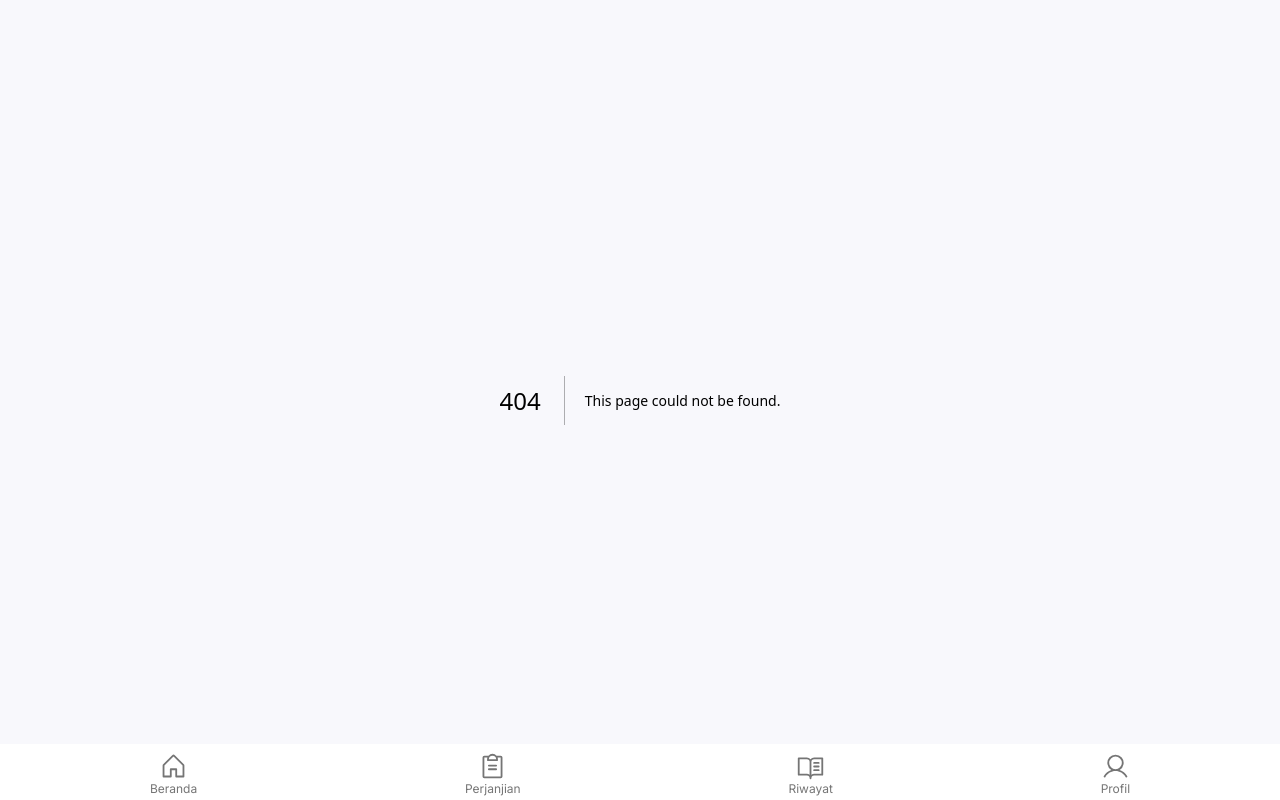
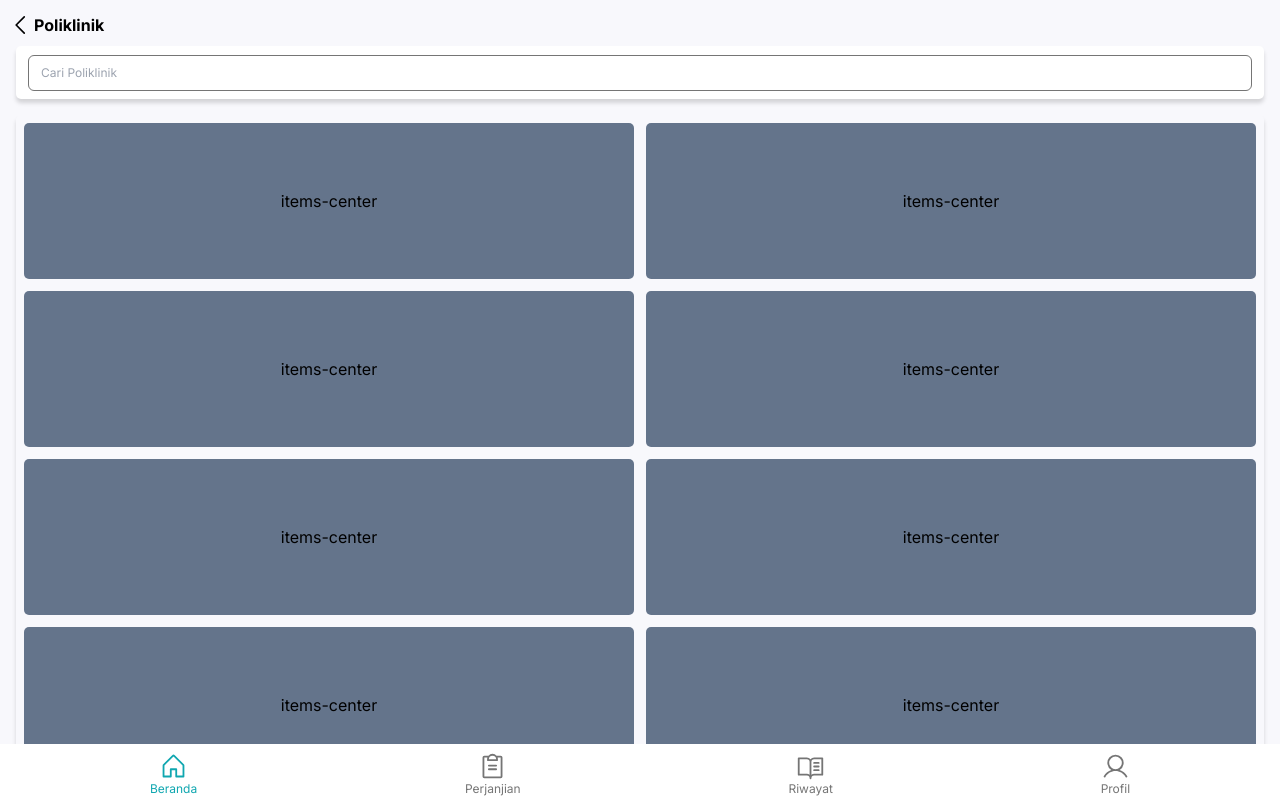
Before and after one commit to fellychandra/bigsapp, a Next.js app: page /beranda/poliklinik in a window 1280 px wide. Before the commit this address had no page. Built offline with nearby package versions, Linux system fonts and the light colour scheme.

Commit message:
poliklinik

```diff
--- /dev/null
+++ b/app/beranda/bmi/page.js
@@ -0,0 +1,11 @@
+import React from 'react'
+
+const Bmi = () => {
+  return (
+    <div>
+      BMI
+    </div>
+  )
+}
+
+export default Bmi
--- /dev/null
+++ b/app/beranda/info-layanan/page.js
@@ -0,0 +1,11 @@
+import React from 'react'
+
+const InfoLayanan = () => {
+  return (
+    <div>
+      info layanan
+    </div>
+  )
+}
+
+export default InfoLayanan
--- /dev/null
+++ b/app/beranda/kritik-saran/page.js
@@ -0,0 +1,11 @@
+import React from 'react'
+
+const KritikDanSaran = () => {
+  return (
+    <div>
+      kritik dan saran
+    </div>
+  )
+}
+
+export default KritikDanSaran
--- a/app/beranda/page.js
+++ b/app/beranda/page.js
@@ -8,7 +8,7 @@ export default function Beranda() {
     return (
         <>
             <div className='px-4'>
-                <section>
+                <section className='pt-10'>
                     <Logo />
                     <Slider />
                 </section>
@@ -16,10 +16,10 @@ export default function Beranda() {
                     <div className='py-2'>
                         <div className='text-sm font-bold'>Menu</div>
                         <div className='grid grid-cols-2 gap-3  place-items-center justify-center py-[9px] px-2 sm:px-2 bg-white h-[213px] w-full shadow-custom rounded-[5px]'>
-                            <Menu style={'bg-pink1 h-[90.549px] w-full'} teks={"Poliklinik"} />
-                            <Menu style={'bg-pink2 h-[90.549px] w-full'} teks={"Info Layanan"} />
-                            <Menu style={'bg-primary h-[90.549px] w-full'} teks={"BMI"} />
-                            <Menu style={'bg-ungu1 h-[90.549px] w-full'} teks={"Kritik & Saran"} />
+                            <Menu style={'bg-pink1 h-[90.549px] w-full'} teks={"Poliklinik"} link={"/beranda/poliklinik"} />
+                            <Menu style={'bg-pink2 h-[90.549px] w-full'} teks={"Info Layanan"} link={"/beranda//info-layanan"} />
+                            <Menu style={'bg-primary h-[90.549px] w-full'} teks={"BMI"} link={"/beranda//bmi"}/>
+                            <Menu style={'bg-ungu1 h-[90.549px] w-full'} teks={"Kritik & Saran"} link={"/beranda//kritik-saran"} />
                         </div>
                     </div>
                 </section>
--- /dev/null
+++ b/app/beranda/poliklinik/page.js
@@ -0,0 +1,54 @@
+'use client';
+import Card from '@/components/card poliklinik/';
+import { CaretLeft, CaretRight, DotOutline } from '@phosphor-icons/react'
+import Link from 'next/link';
+import React from 'react'
+
+const Poliklinik = () => {
+  return (
+    <>
+      <div className='px-2'>
+        <section className='pt-3'>
+          <Link href={'/beranda'} className='flex items-center font-bold poin'>
+            <CaretLeft size={26} />
+            <div>
+              Poliklinik
+            </div>
+          </Link>
+        </section>
+        <section className='p-2'>
+          <div className='w-full'>
+            <div className='flex w-full h-[53px] bg-white rounded-[5px] items-center shadow-custom'>
+              <div className="p-3 w-full text-abuabu font-normal text-[12px]">
+                <input
+                  type="text"
+                  className="w-full border border-abuabu rounded-md py-2 px-3 focus:outline-none focus:border-primary1"
+                  placeholder="Cari Poliklinik"
+                />
+              </div>
+            </div>
+          </div>
+        </section>
+        <section className='p-2 overflow-y-auto' style={{ maxHeight: 'calc(100vh - 160px)' }}>
+          <div className='grid grid-cols-2 gap-3 place-items-center justify-center p-2 w-full h-full rounded-[5px] shadow-custom '>
+            <Card data={""} />
+            <Card data={""} />
+            <Card data={""} />
+            <Card data={""} />
+            <Card data={""} />
+            <Card data={""} />
+            <Card data={""} />
+            <Card data={""} />
+            <Card data={""} />
+            <Card data={""} />
+            <Card data={""} />
+            <Card data={""} />
+          </div>
+        </section>
+      </div>
+    </>
+
+  )
+}
+
+export default Poliklinik
--- /dev/null
+++ b/components/card poliklinik/index.js
@@ -0,0 +1,21 @@
+import Link from 'next/link';
+import React from 'react'
+
+const Card = ({ data }) => {
+    const slides = [
+        { url: 'https://images.unsplash.com/photo-1532938911079-1b06ac7ceec7?q=80&w=1932&auto=format&fit=crop&ixlib=rb-4.0.3&ixid=M3wxMjA3fDB8MHxwaG90by1wYWdlfHx8fGVufDB8fHx8fA%3D%3D' },
+        { url: 'https://images.unsplash.com/photo-1527613426441-4da17471b66d?q=80&w=1752&auto=format&fit=crop&ixlib=rb-4.0.3&ixid=M3wxMjA3fDB8MHxwaG90by1wYWdlfHx8fGVufDB8fHx8fA%3D%3D' },
+        { url: 'https://images.unsplash.com/photo-1682687219800-bba120d709c5?q=80&w=1770&auto=format&fit=crop&ixlib=rb-4.0.3&ixid=M3wxMjA3fDF8MHxwaG90by1wYWdlfHx8fGVufDB8fHx8fA%3D%3D' },
+    ];
+    return (
+        <>
+            <div className='flex w-full h-[156px] p-2 bg-slate-500 rounded-[5px] items-center justify-center'>
+                <div className=''>
+                    items-center
+                </div>
+            </div>
+        </>
+    )
+}
+
+export default Card
--- a/components/logo/index.js
+++ b/components/logo/index.js
@@ -6,7 +6,7 @@ import logo from "@/public/assets/logo/logo.png"
 const Logo = () => {
     return (
         <>
-            <div className='flex justify-center pt-10'>
+            <div className='flex justify-center'>
                 <Image src={logo} height={140} width={140} alt='logo' />
             </div>
         </>
--- a/components/menu/index.js
+++ b/components/menu/index.js
@@ -1,13 +1,14 @@
+import Link from 'next/link';
 import React from 'react';
 
-const Menu = ({ style, teks }) => {
+const Menu = ({ style, teks, link }) => {
     return (
-    <div className={`${style} flex shadow-custom rounded-[5px] overflow-hidden cursor-pointer relative`}>
+        <Link href={`${link}`} className={`${style} flex shadow-custom rounded-[5px] overflow-hidden cursor-pointer relative`}>
             <div className='w-[210px] h-[120px] translate-x-16 -translate-y-12 rotate-45 bg-cover bg-white/20 flex justify-center'></div>
             <div className='absolute bottom-0 text-white font-bold w-full p-2'>
                 {teks}
             </div>
-    </div>
+        </Link>
     );
 };
 
--- a/components/navigation/index.js
+++ b/components/navigation/index.js
@@ -6,8 +6,9 @@ import React from 'react';
 const Navigasi = () => {
     const pathName = usePathname();
     const isActive = (href) => {
-        return pathName === href ? 'text-primary fill-inherit' : 'text-abuabu';
+        return pathName.includes(href) ? 'text-primary fill-inherit' : 'text-abuabu';
     };
+    console.log(pathName);
 
     return (
         <div className='custom-shadow'>
--- a/tailwind.config.js
+++ b/tailwind.config.js
@@ -20,7 +20,8 @@ module.exports = {
         pink1: '#F4B1C9',
         pink2: '#F0A1DB',
         ungu1: '#B2AAE9',
-        abutext:'#757575'
+        abutext: '#757575',
+        primary1: '#2F455C'
       },
       boxShadow: {
         'custom': '0px 4px 4px 0px rgba(0, 0, 0, 0.15)',
```
Lines whose indentation alone changed are shown as unchanged.
